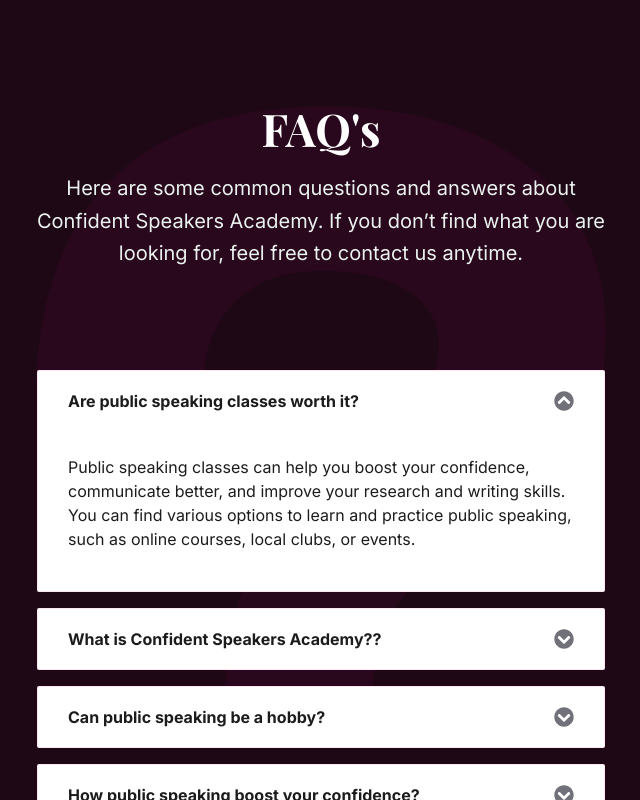
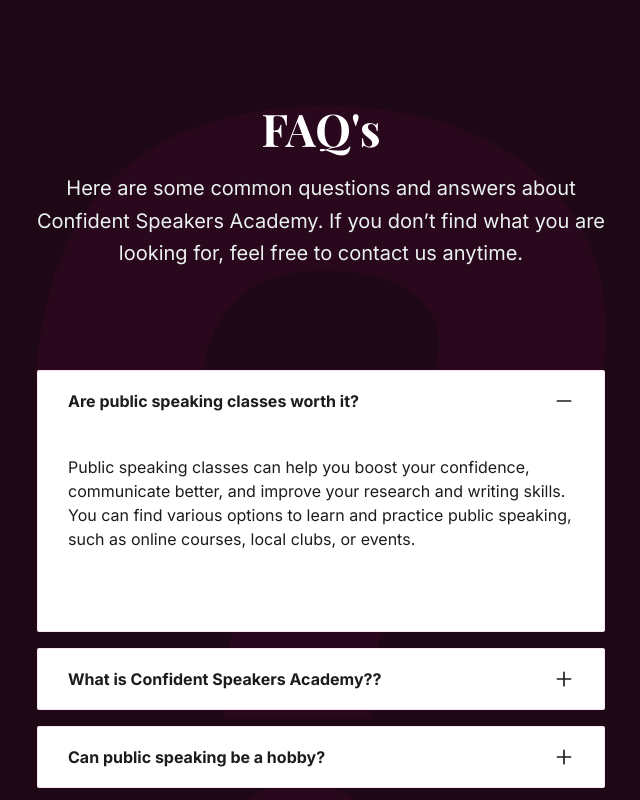
Before and after one commit to prabirshub/next-type-app, a Next.js app: page / in a window 1280 px wide. Both pictures are taken after a click on the element 640 px from the left and 3220 px from the top of the page. Shown: the part 2820-3620 px from the top of the page, without its empty margins (319-959 px from the left). Built offline with nearby package versions, Linux system fonts and the light colour scheme; a web font is replaced by a local one.

Commit message:
faq icons replaced

```diff
--- a/components/faq/Accordion.tsx
+++ b/components/faq/Accordion.tsx
@@ -7,7 +7,7 @@
 //variants
 import { fadeIn } from '@/variants'
 
-import { FaChevronCircleUp, FaChevronCircleDown } from 'react-icons/fa'
+import { HiOutlinePlus, HiOutlineMinus } from 'react-icons/hi'
 
 const Accordion = ({ accordion }: { accordion: any }) => {
   // accorion state
@@ -30,15 +30,15 @@
           </h6>
           <div>
             {isOpen ? (
-              <FaChevronCircleUp className='text-[20px] text-zinc-500' />
+              <HiOutlineMinus className='text-[20px] text-dark' />
             ) : (
-              <FaChevronCircleDown className='text-[20px] text-zinc-500' />
+              <HiOutlinePlus className='text-[20px] text-dark' />
             )}
           </div>
         </div>
         <div
           className={`${
-            isOpen ? 'min-h-[200px] lg:min-h-[160px]' : 'min-h-0'
+            isOpen ? 'min-h-[200px]' : 'min-h-0'
           } max-h-0 overflow-hidden flex justify-center transition-all px-[30px]`}
         >
           <div className='mt-6 dark:text-dark'>{answer}</div>
```
